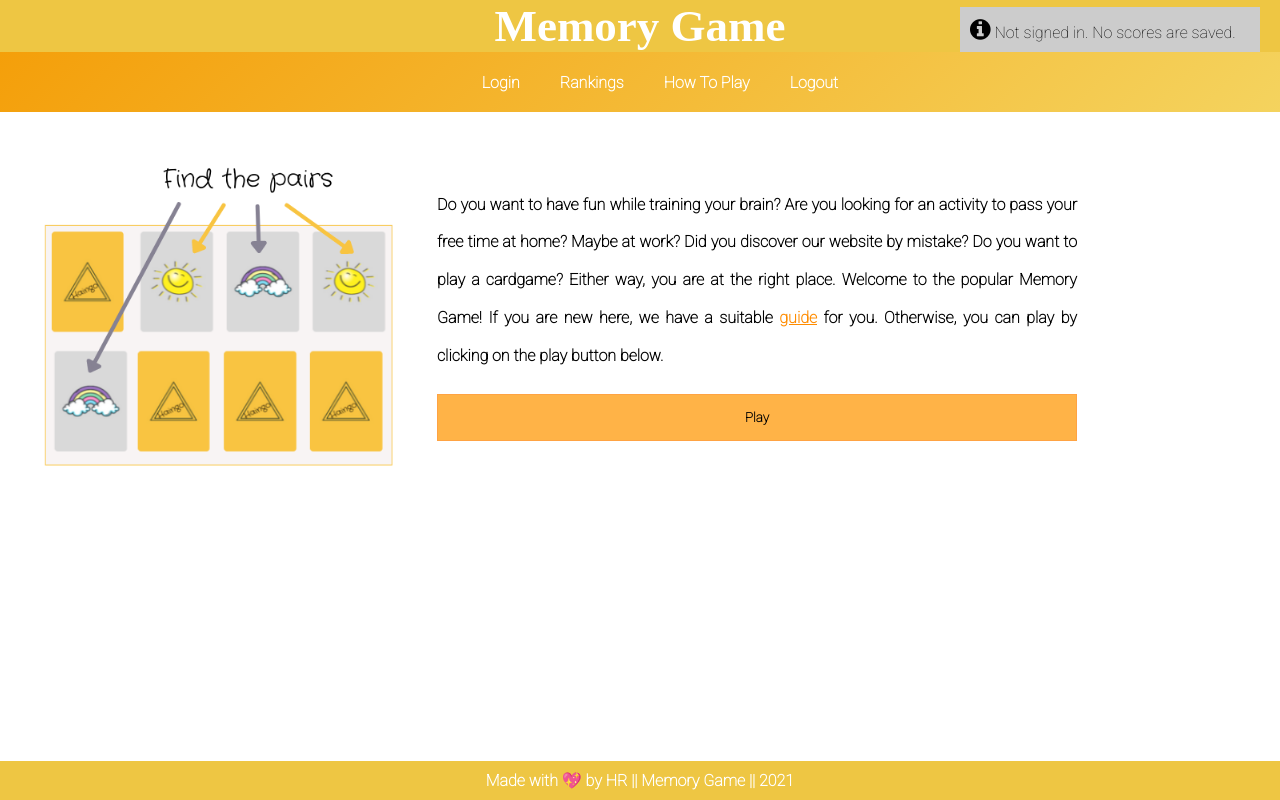
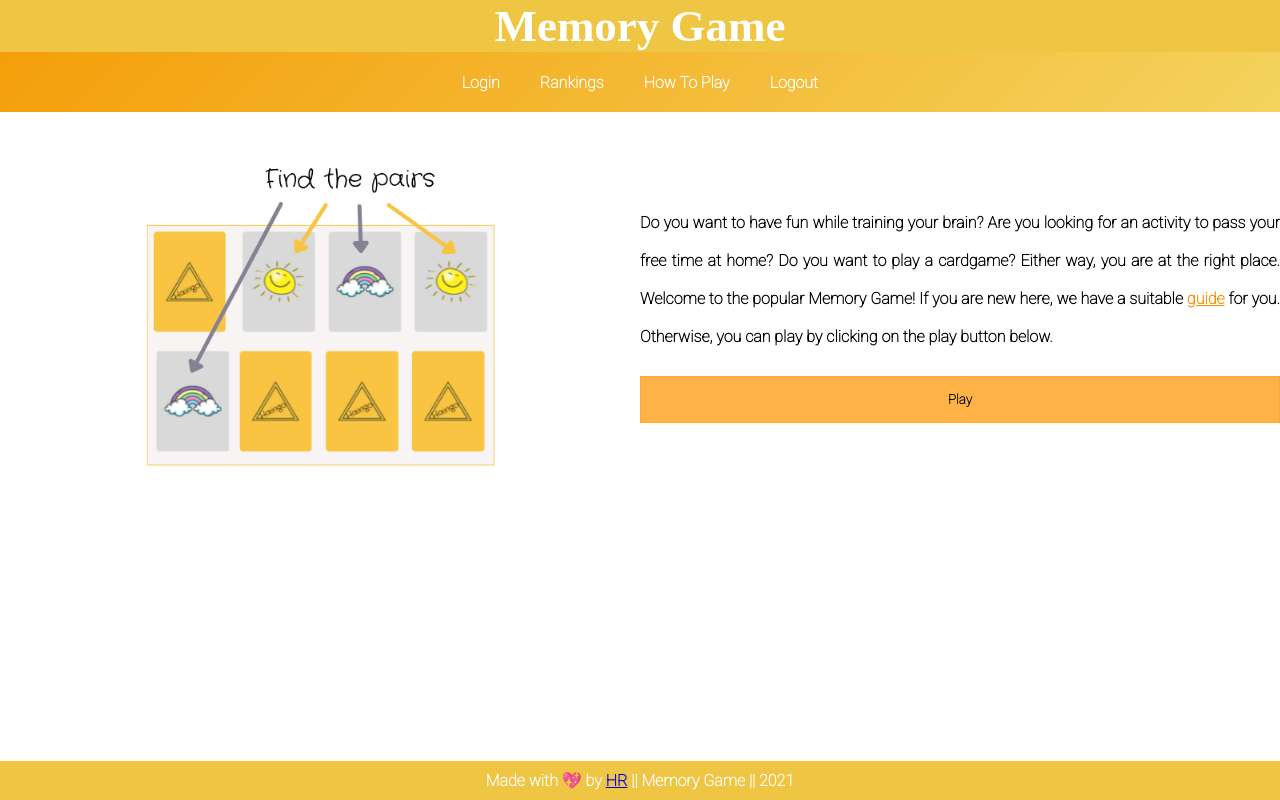
Before and after one commit to haingo-raz/JavaScript-Memory-Game, a PHP site: page / in a window 1280 px wide. Run offline with PHP 8.4, Linux system fonts and the light colour scheme; some web fonts are replaced.

Commit message:
improved ui

```diff
--- a/common.php
+++ b/common.php
@@ -5,9 +5,11 @@
             <html lang="en">
             <head>
                 <meta charset="UTF-8">
+                <meta name="viewport" content="width=device-width, initial-scale=1">
                 <title>'.$title.'</title>
                 <link rel="stylesheet" href="./css/style.css">
                 <link rel="stylesheet" href="./css/index.css">
+                <link rel="stylesheet" href="./css/nav.css">
                 <link rel="stylesheet" href="./css/game.css">
                 <link rel="stylesheet" href="./css/rules.css">
                 <link rel="stylesheet" href="https://cdnjs.cloudflare.com/ajax/libs/font-awesome/4.7.0/css/font-awesome.min.css">
@@ -18,7 +20,7 @@
     function outputBanner(){
         echo '
         <div id="banner" class="centerText">
-            <a href="index.php"><h1>Memory Game</h1><a>
+            <a href="index.php"><h1>Memory Game</h1></a>
         </div>
         ';
     }
@@ -33,7 +35,7 @@
 
             //Output the links
             for($x=0; $x<4; $x++){
-                echo '<li ><a ';
+                echo '<li><a ';
                 if($linkNames[$x] == $currentPage){
                     echo 'class="selected"';
                 }
@@ -48,7 +50,7 @@
         echo '
             </body>
             <footer class="centerText">
-                <p><b> Made with 💖 by HR || Memory Game || 2021</b></p>
+                <p><b> Made with 💖 by <a href="https://github.com/haingo-raz">HR<a> || Memory Game || 2021</b></p>
             </footer>
         </html>';
     }
--- a/index.php
+++ b/index.php
@@ -11,22 +11,22 @@
 
 
 <!--No sign in Notification-->
-<div class="loginInfo" id="loginInfo">
+<!-- <div class="loginInfo" id="loginInfo">
     <a href="login.php"><i class="fa fa-info-circle" style="font-size:24px"></i> Not signed in. No scores are saved.</a>
-</div>
+</div> -->
 
 
 <!--descriptive text on the home page-->
-<div class="content">
-    <div id="imgDemoContainer">
+<div class="content" id="content">
+    <div class="imgDemoContainer">
         <img id="imgDemo" src="./assets/ImageDemo.png" alt="imgDemo" title="Game Demo">
     </div>
 
     <div class="text">
         <div class="text-container">
             <div class="welcome" id="welcomeText">
-                <p>Do you want to have fun while training your brain? Are you looking for an activity to pass your free time at home? Maybe at work?
-                Did you discover our website by mistake? Do you want to play a cardgame? Either way, you are at the right place. Welcome to the
+                <p>Do you want to have fun while training your brain? Are you looking for an activity to pass your free time at home?
+                 Do you want to play a cardgame? Either way, you are at the right place. Welcome to the
                 popular Memory Game! If you are new here, we have a suitable <a href="howtoplay.php">guide</a> for you. Otherwise, you can play by clicking on the play button below.</p>
             </div>
 
@@ -37,7 +37,6 @@
     </div>
 
 </div>
-
 
 
 <!--Display information / details about the game-->
--- a/login.php
+++ b/login.php
@@ -16,7 +16,7 @@
 <form id="loginForm" onsubmit="return false">
     <div class="login-container">
         <!--title-->
-        <h2 class="centerText">Login</h2>
+        <h3 class="centerText">Login</h3>
 
         <hr>
 
--- a/registration.php
+++ b/registration.php
@@ -17,7 +17,7 @@
 
     <div class="register-container">
         <!--title-->
-        <h2 class="centerText">Register</h2>
+        <h3 class="centerText">Register</h3>
 
         <hr>
 
```
